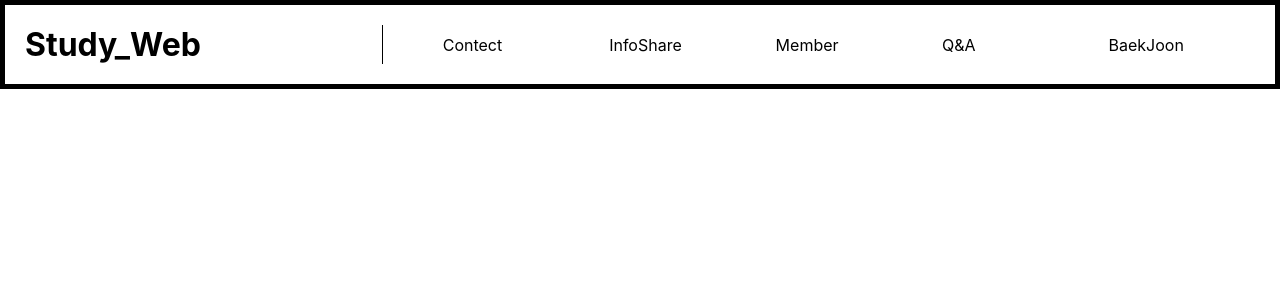
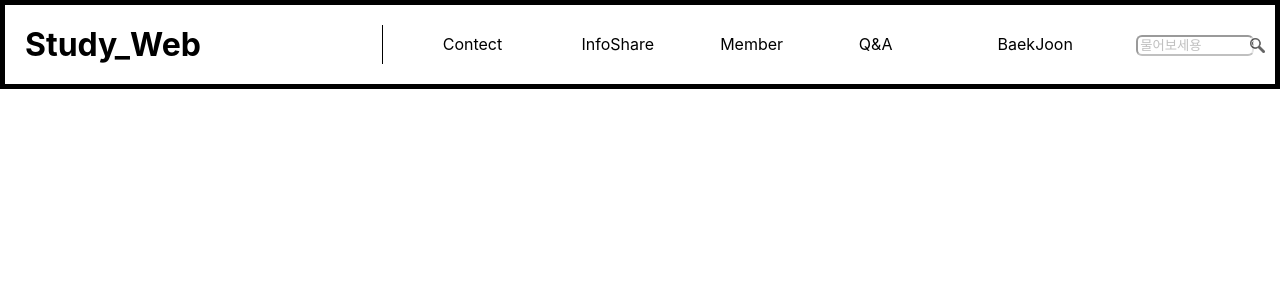
Before and after one commit to jeonghoon11/reactSWT, a React (Create React App) app in the folder swt/: page / in a window 1280 px wide. Shown: the top 300 px of the page. Built offline with nearby package versions, Linux system fonts and the light colour scheme.

Commit message:
돋보기 추가, css수정

```diff
--- a/swt/src/App.css
+++ b/swt/src/App.css
@@ -5,7 +5,20 @@
   border-right: 1px solid black;
 }
 
+.textBox {
+  width: 110px;
+  border-radius: 6px;
+  opacity: 45%;
+}
 
+.find {
+  opacity: 60%;
+  position: absolute;
+  right: 10px;
+  bottom: 3px;
+  width: 15px;
+  height: 15px;
+}
 
 li {
   display: inline-block;
--- a/swt/src/component/Nav.js
+++ b/swt/src/component/Nav.js
@@ -1,3 +1,5 @@
+import Find from './find.png';
+
 export default function Nav() {
     return (
         <ul className="nav">
@@ -6,6 +8,12 @@ export default function Nav() {
             <li><a href="#">Member</a></li>
             <li><a href="#">Q&A</a></li>
             <li><a href="#">BaekJoon</a></li>
+            <li>
+                <div>
+                    <input type="text" placeHolder="물어보세용" className="textBox"></input>
+                    <img src={Find} className="find"></img>
+                </div>
+            </li>
         </ul>
     )
 }
```
Also changed, not shown: swt/src/component/find.png (added), 1 other file (tests, documents, lock files or other folders).
